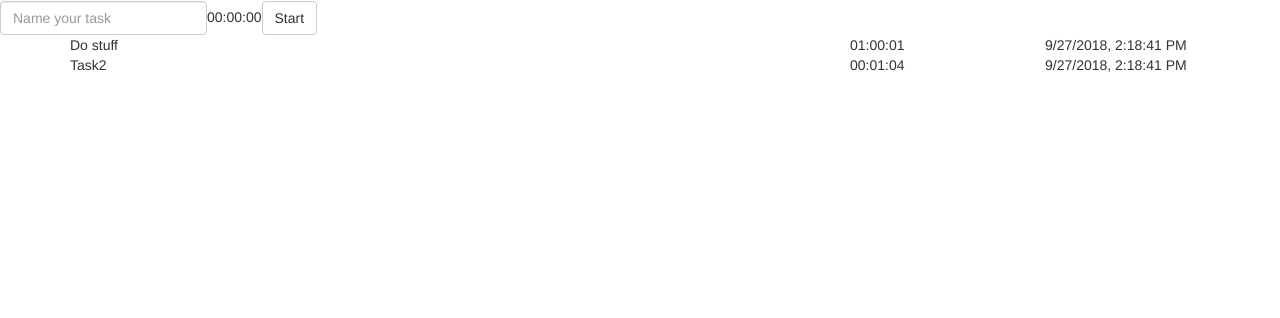
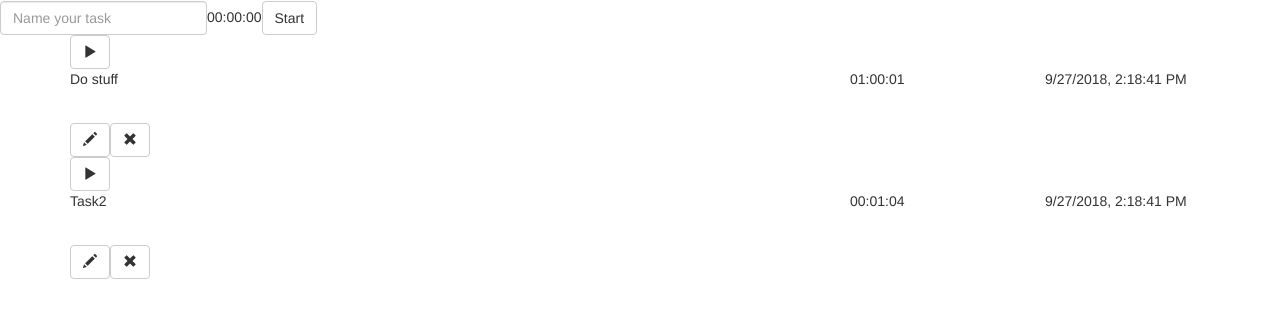
Before and after one commit to omega-code/frontent-developer-task, a React app: page / in a window 1280 px wide. Shown: the top 318 px of the page. Built offline with nearby package versions, Linux system fonts and the light colour scheme.

Commit message:
Add restarting, renaming, removing

```diff
--- a/src/TaskStore.ts
+++ b/src/TaskStore.ts
@@ -17,6 +17,17 @@ export class TaskStore {
         this.tasks.unshift(this.newTask);
         this.newTask = new Task();
     }
+
+    removeTask(task: Task){
+        task.stop();
+        var index = this.tasks.indexOf(task);
+        if (index > -1) {
+            this.tasks.splice(index, 1);
+        }
+        else {
+            throw new Error("Could not find task");
+        }
+    }
 }
 
 export const taskStore = new TaskStore();
--- a/src/components/Board.tsx
+++ b/src/components/Board.tsx
@@ -25,7 +25,7 @@ export class Board extends React.Component<{taskStore: TaskStore}, {}> {
                     <Button onClick={this.onClick}>{newTask.isRunning ? "Stop" : "Start"}</Button>
                 </Form>
                 <Grid>
-                    { taskStore.tasks.map((task, idx) => <TaskItem task={ task } key={ idx }/>) }
+                    { taskStore.tasks.map((task, idx) => <TaskItem task={task} taskStore={taskStore} key={ idx }/>) }
                 </Grid>
             </div>
         );
--- a/src/components/TaskItem.tsx
+++ b/src/components/TaskItem.tsx
@@ -1,17 +1,48 @@
 import * as React from "react";
 import {Task} from "../Task";
+import {TaskStore} from "../TaskStore";
 import {observer} from "mobx-react";
-import {Row, Col} from "react-bootstrap";
+import {observable} from "mobx";
+import {Row, Col, Button, Glyphicon, Form, FormControl} from "react-bootstrap";
 import {ConvertToTimeString} from "../DateTimeHelper";
 
+export interface TaskProps {
+    task: Task;
+    taskStore: TaskStore;
+}
+
 @observer
-export class TaskItem extends React.Component<{task: Task}, {}> {
+export class TaskItem extends React.Component<TaskProps, {}> {
+    @observable isEditing : boolean;
+
     render() {
         const task = this.props.task;
+
         return (
             <Row className="show-grid">
-                <Col xs={12} md={8}>
-                    {task.name}
+                <Col xs={2} md={8}>
+                    <Button onClick={this.onStopStartClick}>
+                        <Glyphicon glyph={task.isRunning ? "stop" : "play" } />
+                    </Button>
+                </Col>
+                <Col xs={10} md={8}>
+                    <span style={{visibility: !this.isEditing ? 'visible' : 'hidden' }}>
+                        {task.name}
+                    </span>
+                    <Form style={{visibility: this.isEditing ? 'visible' : 'hidden' }}>
+                        <FormControl
+                            type="text"
+                            placeholder="Name your task"
+                            value={task.name}
+                            onChange={this.onRename}
+                        />
+                    </Form>
+                    <Button onClick={this.onEditClick}>
+                        <Glyphicon glyph={this.isEditing ? "floppy-disk" : "pencil" } />
+                    </Button>
+                    <Button onClick={this.onRemoveClick}>
+                        <Glyphicon glyph="remove" />
+                    </Button>
                 </Col>
                 <Col xs={2} md={2}>
                     {ConvertToTimeString(task.timeAmount)}
@@ -22,4 +53,27 @@ export class TaskItem extends React.Component<{task: Task}, {}> {
             </Row>
         );
     }
+
+    onRename = (e: React.FormEvent<FormControl>) => {
+        const {name, value} = e.target as HTMLInputElement;
+        this.props.task.name = value;
+    }
+
+    onStopStartClick = () => {
+        let task = this.props.task;
+        if (task.isRunning){
+            task.stop();
+        }
+        else{
+            task.start();
+        }
+    }
+
+    onRemoveClick = () => {
+        this.props.taskStore.removeTask(this.props.task);
+    }
+
+    onEditClick = () => {
+        this.isEditing = !this.isEditing;
+    }
 }
```
